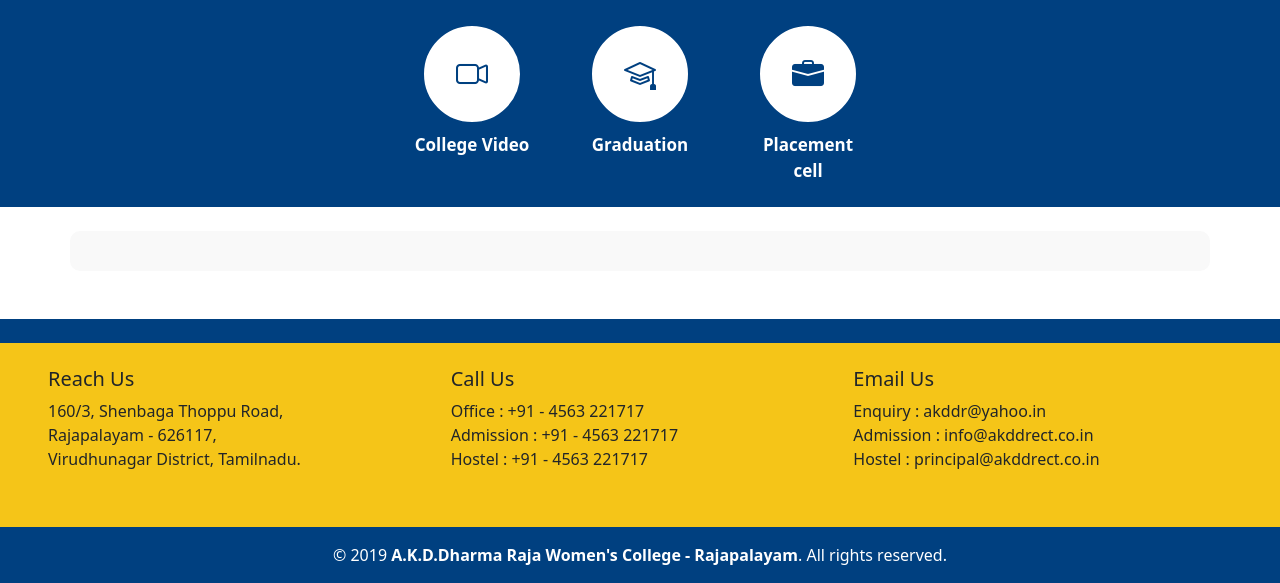
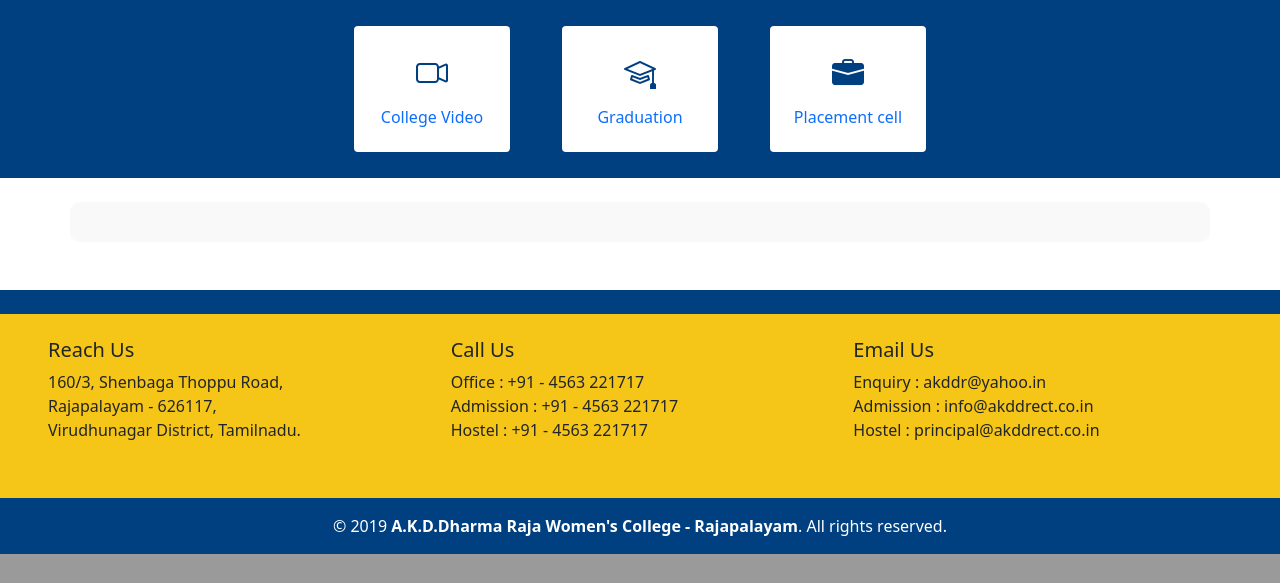
Before and after one commit to veni-56/college_site, a Django app: page / in a window 1280 px wide. Shown: the part 884-1467 px from the top of the page. After the commit the page ends 1438 px from the top, so only its background shows below. Run offline with Django 5.2, Linux system fonts and the light colour scheme; data comes from the database, SQL or seed files in the repository.

Commit message:
Add style.css

```diff
--- a/homepage/static/css/style.css
+++ b/homepage/static/css/style.css
@@ -130,32 +130,37 @@ header, .college-header {
   box-shadow: 0 8px 20px rgba(0, 0, 0, 0.25);
 }
 
-/* Icon Circle */
-.icon-circle {
-  width: 100px;
-  height: 100px;
+/* 🔵 Mepco-Style HomeQuickLink Boxes */
+.quick-box {
+  width: 160px;
+  height: 130px;
   background-color: #ffffff;
   border: 2px solid #004080;
-  border-radius: 50%;
+  border-radius: 6px;
+  padding: 15px 10px;
+  text-align: center;
+  transition: transform 0.3s ease, box-shadow 0.3s ease, background-color 0.3s ease;
   display: flex;
+  flex-direction: column;
+  justify-content: center;
   align-items: center;
-  justify-content: center;
-  margin: 0 auto;
-  transition: background-color 0.3s ease;
 }
 
-.quick-box:hover .icon-circle {
+.quick-box:hover {
+  transform: translateY(-6px);
   background-color: #e6f0ff;
+  box-shadow: 0 8px 16px rgba(0, 0, 0, 0.2);
 }
 
-/* Icon and Title Colors */
-.icon-circle i {
+.quick-box i {
+  font-size: 28px;
+  color: #004080;
+  margin-bottom: 8px;
+}
+
+.quick-box p.title-text {
+  font-size: 16px;
+  font-weight: bold;
+  margin: 0;
   color: #004080;
 }
-
-.title-text {
-  font-size: 17px;
-  margin-top: 4px;
-  color: #ffffff;
-  font-weight: bold;
-}
```
